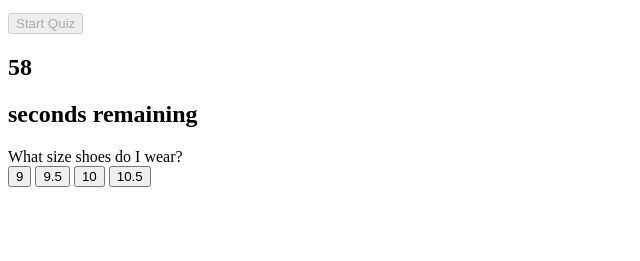
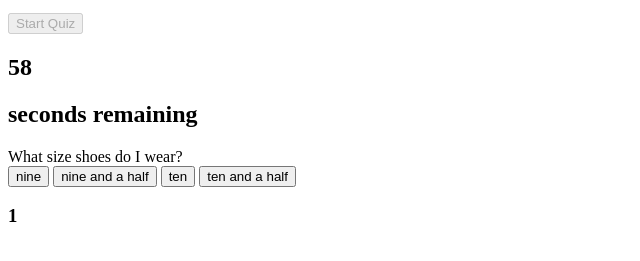
Before and after one commit to noahsimcoe/Noah-Coding-Quiz, a plain HTML site: page index.html in a window 1280 px wide. Both pictures are taken after a click on the button "Start Quiz". Shown: the part 101-362 px from the top of the page, without its empty margins (0-640 px from the left). Drawn offline with Linux system fonts and the light colour scheme.

Commit message:
added conditionals to if the question is answered correctly or not

```diff
--- a/index.html
+++ b/index.html
@@ -24,6 +24,7 @@
             <button class="answer4 button">Answer 4</button>
         </div>
     </div>
+    <h3 id="score">1</h3>
 
     <script src="script.js"></script>
 </body>
--- a/script.js
+++ b/script.js
@@ -1,5 +1,6 @@
 var timerElement = document.querySelector(".timer-count");
 var startButton = document.querySelector(".start-button");
+var scoreDisplay = document.querySelector("#score");
 
 var questionHolder = document.querySelector(".question-holder");
 var answerOne = document.querySelector(".answer1");
@@ -12,6 +13,7 @@ var guess;
 var timerCount;
 var timer;
 var chosenQuestion = {};
+var score = "1";
 
 var questionBank = [
     {
@@ -24,11 +26,11 @@ var questionBank = [
     },
     {
         question: "What size shoes do I wear?",
-        answer1: 9,
-        answer2: 9.5,
-        answer3: 10,
-        answer4: 10.5,
-        correct: 9.5,
+        answer1: "nine",
+        answer2: "nine and a half",
+        answer3: "ten",
+        answer4: "ten and a half",
+        correct: "nine and a half",
     },
     {
         question: "Which country have I been to?",
@@ -44,9 +46,16 @@ var questionBank = [
 function startQuiz () {
     timerCount = 60;
     startButton.disabled = true;
+    startTimer();
     renderQuestion();
-    startTimer();
     userChoice();
+}
+
+function userChoice () {
+    answerOne.addEventListener("click", checkAnswer);
+    answerTwo.addEventListener("click", checkAnswer);
+    answerThree.addEventListener("click", checkAnswer);
+    answerFour.addEventListener("click", checkAnswer);
 }
 
 function checkAnswer (event) {
@@ -56,18 +65,17 @@ function checkAnswer (event) {
 
     if (event.target.textContent === chosenQuestion.correct) {
         console.log("CORRECT");
+        score++;
+        console.log(score);
+        scoreDisplay.textContent = score;
     } else {
         console.log("WRONG");
         // deducts 15 seconds if you miss a question
         timerCount = timerCount - 15;
     }
-}
 
-function userChoice () {
-    answerOne.addEventListener("click", checkAnswer);
-    answerTwo.addEventListener("click", checkAnswer);
-    answerThree.addEventListener("click", checkAnswer);
-    answerFour.addEventListener("click", checkAnswer);
+    renderQuestion();
+    userChoice();
 }
 
 // this picks a random question(currently in the form of an object) from the quesiton Array
```
